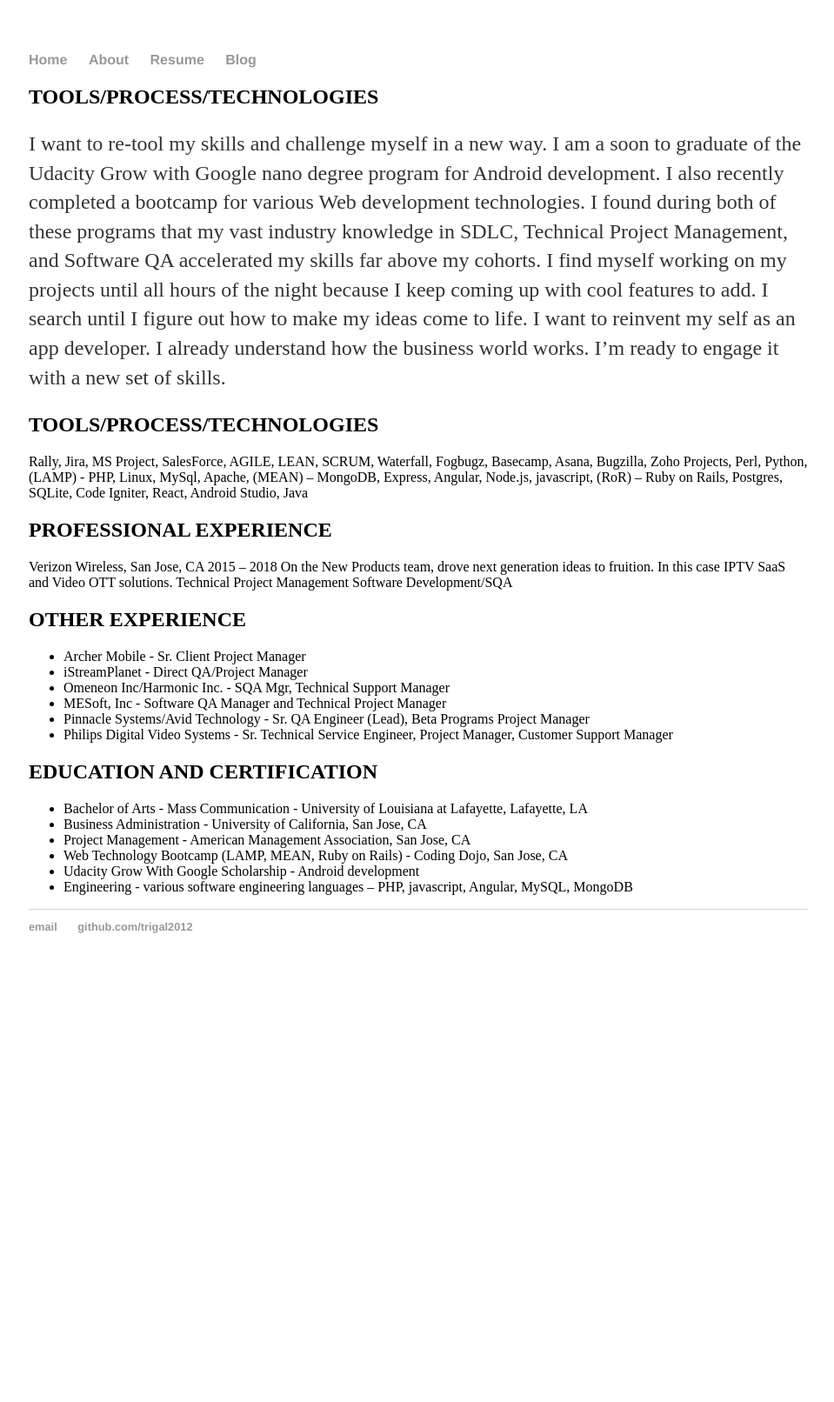
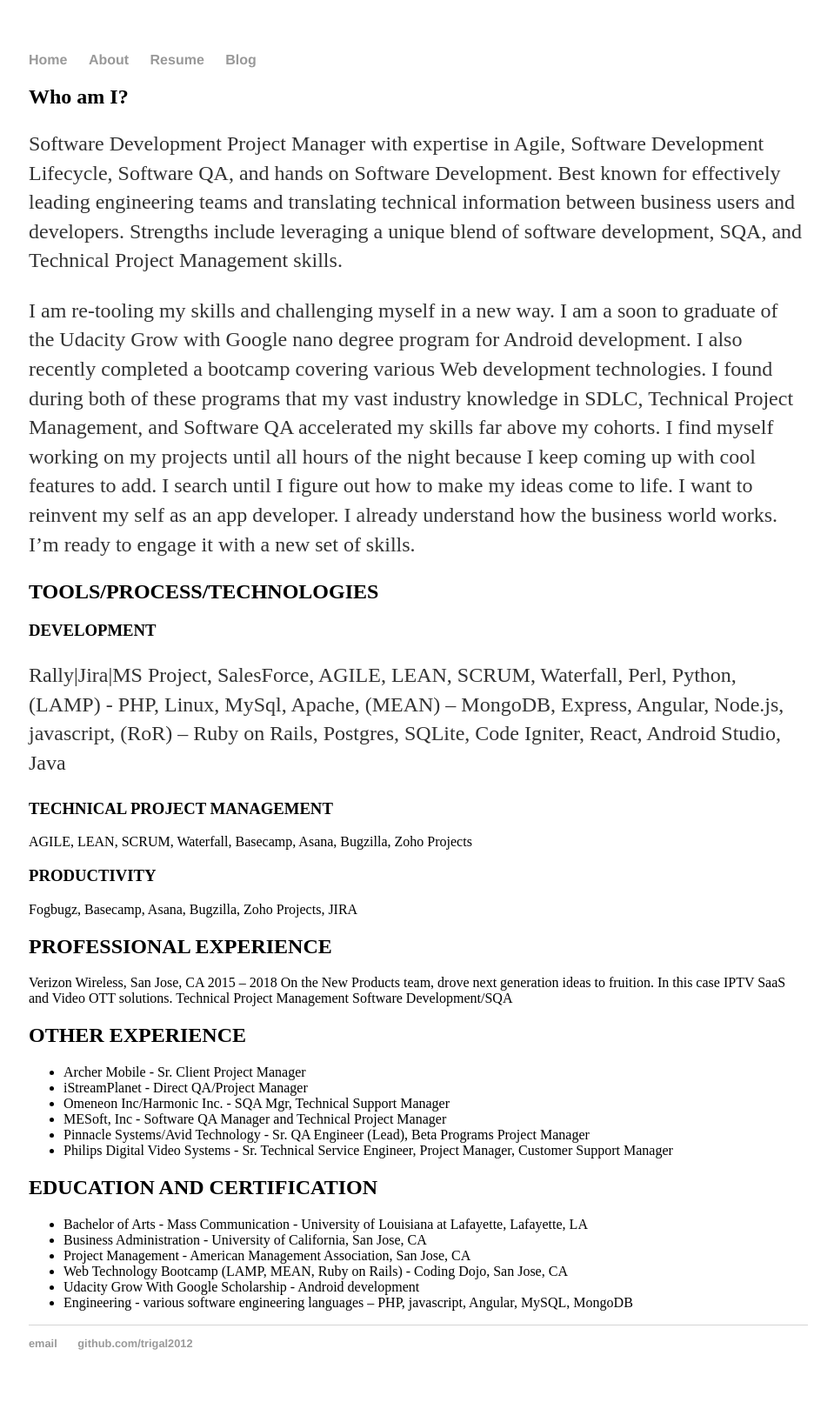
Before and after one commit to maziesmith/trigal2012.github.io, a Jekyll site: the page built from resume/index.html, in a window 1280 px wide. Shown: the whole page at 87% size, without its empty margins (159-1118 px from the left). Built offline with Jekyll 4.4.1, drawn with Linux system fonts in a browser that asks for light colours; before the commit the page ends 1133 px from its top, so only the background shows below that.

Commit message:
Update index.html

```diff
--- a/resume/index.html
+++ b/resume/index.html
@@ -3,20 +3,28 @@
 title: Resume - Diana Lynne Garbarino
 ---
 <div class="blurb">
-  <h2 id-header-2>TOOLS/PROCESS/TECHNOLOGIES</h2>
-  <p>I want to re-tool my skills and challenge myself in a new way. I am a soon to graduate of the Udacity Grow with Google nano degree program for Android development. I also recently completed a bootcamp for various Web development technologies. I found during both of these programs that my vast industry knowledge in SDLC, Technical Project Management, and Software QA accelerated my skills far above my cohorts. I find myself working on my projects until all hours of the night because I keep coming up with cool features to add. I search until I figure out how to make my ideas come to life. I want to reinvent my self as an app developer. I already understand how the business world works. I’m ready to engage it with a new set of skills.</p>
+  <h2 id=header-2>Who am I?</h2>
+  <p>Software Development Project Manager with expertise in Agile, Software Development Lifecycle, Software QA, and hands on Software Development. Best known for effectively leading engineering teams and translating technical information between business users and developers. Strengths include leveraging a unique blend of software development, SQA, and Technical Project Management skills.</p>
 
-  <h2 id-header-2>TOOLS/PROCESS/TECHNOLOGIES</h2>
-Rally, Jira, MS Project, SalesForce, AGILE, LEAN, SCRUM, Waterfall, Fogbugz, Basecamp, Asana, Bugzilla, Zoho Projects, Perl, Python, (LAMP) - PHP, Linux, MySql, Apache, (MEAN) – MongoDB, Express, Angular, Node.js, javascript, (RoR) – Ruby on Rails, Postgres, SQLite, Code Igniter, React, Android Studio, Java
+  <p>I am re-tooling my skills and challenging myself in a new way. I am a soon to graduate of the Udacity Grow with Google nano degree program for Android development. I also recently completed a bootcamp covering various Web development technologies. I found during both of these programs that my vast industry knowledge in SDLC, Technical Project Management, and Software QA accelerated my skills far above my cohorts. I find myself working on my projects until all hours of the night because I keep coming up with cool features to add. I search until I figure out how to make my ideas come to life. I want to reinvent my self as an app developer. I already understand how the business world works. I’m ready to engage it with a new set of skills.</p>
 
-  <h2 id-header-2>PROFESSIONAL EXPERIENCE</h2>
+  <h2 id=header-2>TOOLS/PROCESS/TECHNOLOGIES</h2>
+    <h3 id=header-3>DEVELOPMENT</h3>
+      <p>Rally|Jira|MS Project, SalesForce, AGILE, LEAN, SCRUM, Waterfall, Perl, Python, (LAMP) - PHP, Linux, MySql, Apache, (MEAN) – MongoDB, Express, Angular, Node.js, javascript, (RoR) – Ruby on Rails, Postgres, SQLite, Code Igniter, React, Android Studio, Java
+        <h3 id=header-3>TECHNICAL PROJECT MANAGEMENT</h3>
+  AGILE, LEAN, SCRUM, Waterfall, Basecamp, Asana, Bugzilla, Zoho Projects
+        <h3 id=header-3>PRODUCTIVITY</h3>
+  Fogbugz, Basecamp, Asana, Bugzilla, Zoho Projects, JIRA
+
+
+  <h2 id=header-2>PROFESSIONAL EXPERIENCE</h2>
 Verizon Wireless, San Jose, CA							         2015 – 2018
 On the New Products team, drove next generation ideas to fruition. In this case IPTV SaaS and Video OTT solutions.
 
 Technical Project Management
 Software Development/SQA
 
-  <h2 id-header-2>OTHER EXPERIENCE</h2>
+  <h2 id=header-2>OTHER EXPERIENCE</h2>
     <ul>
       <li>Archer Mobile - Sr. Client Project Manager</li>
       <li>iStreamPlanet - Direct QA/Project Manager</li>
@@ -25,7 +33,7 @@
       <li>Pinnacle Systems/Avid Technology - Sr. QA Engineer (Lead), Beta Programs Project Manager</li>
       <li>Philips Digital Video Systems - Sr. Technical Service Engineer, Project Manager, Customer Support Manager</li>
     </ul>
-  <h2 id-header-2>EDUCATION AND CERTIFICATION</h2>
+  <h2 id=header-2>EDUCATION AND CERTIFICATION</h2>
     <ul>
       <li>Bachelor of Arts - Mass Communication - University of Louisiana at Lafayette, Lafayette, LA</li>
       <li>Business Administration - University of California, San Jose, CA</li>
```
